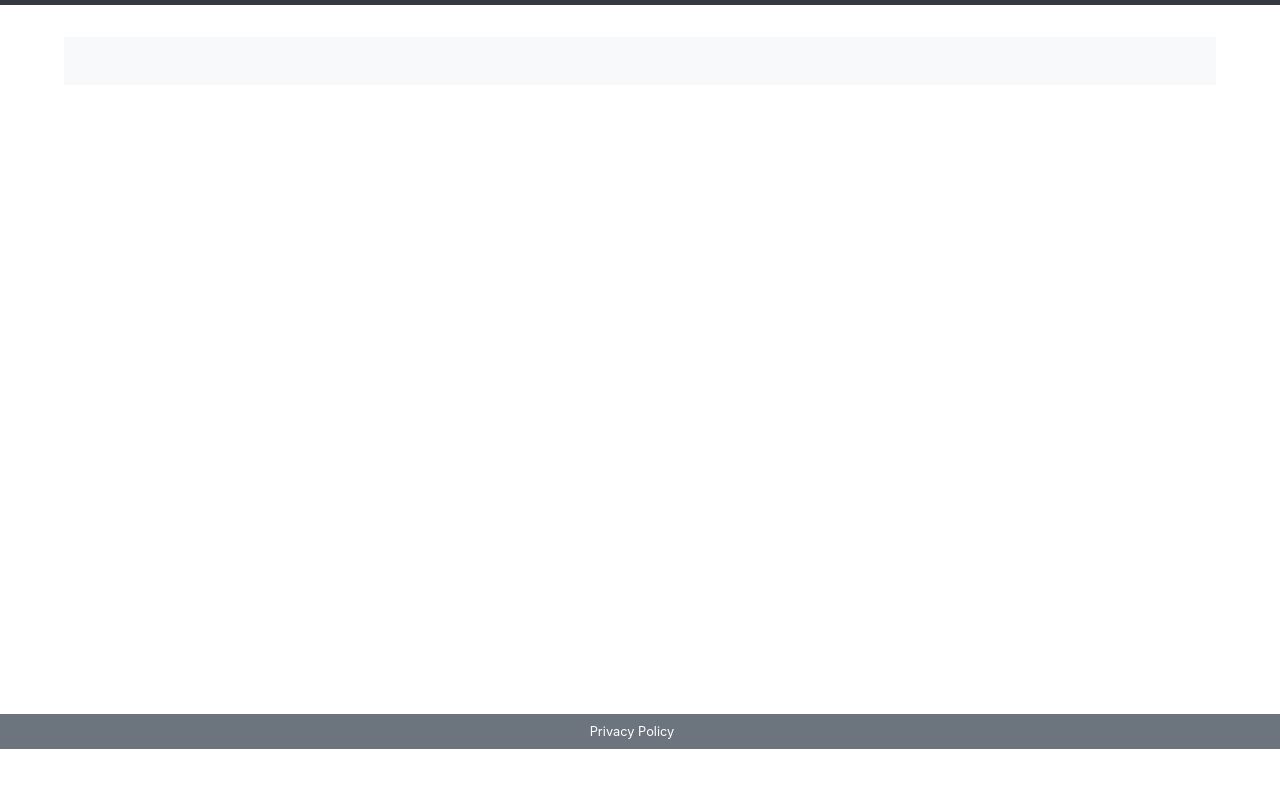
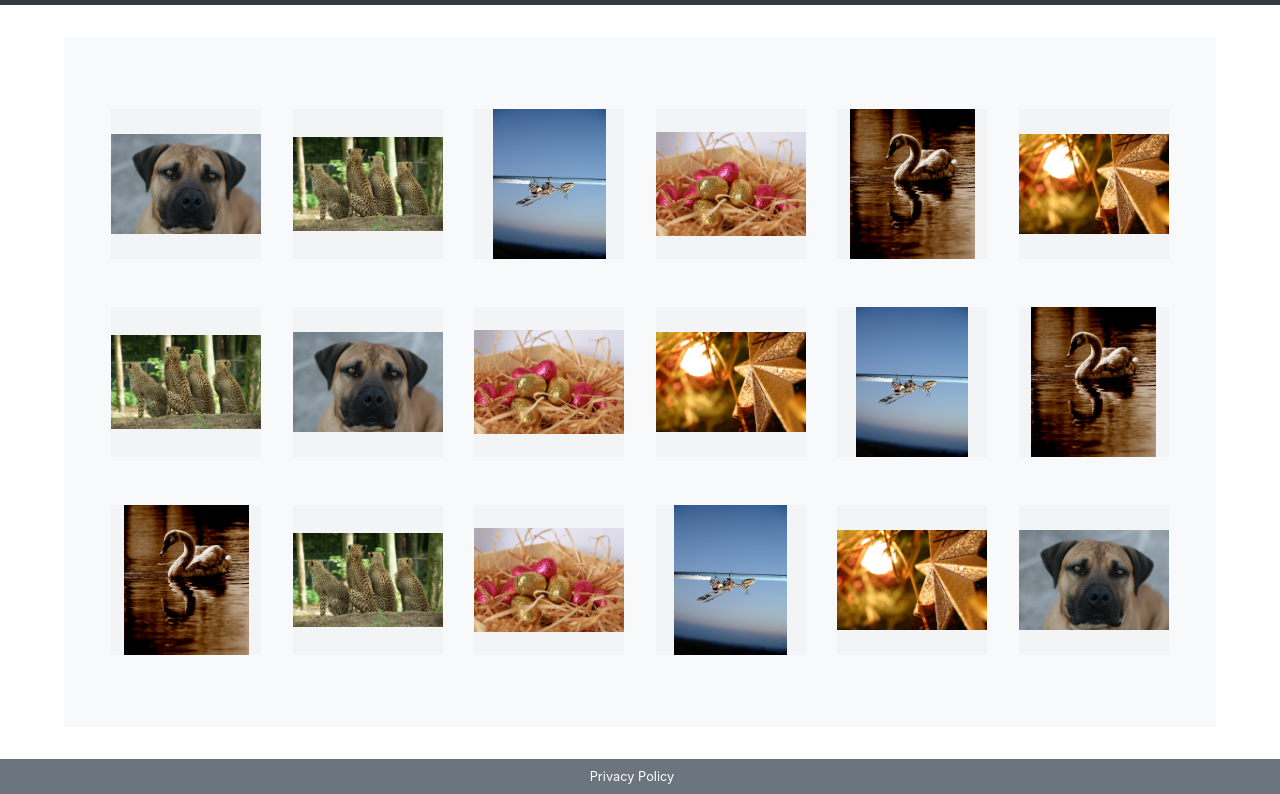
Before and after one commit to claireporter26/Photography-Club-Competitions, a plain HTML site: page competition-christmas.html in a window 1280 px wide. Shown: the part 51-845 px from the top of the page. Before the commit the page ends 800 px from the top, so only its background shows below. Drawn offline with nearby package versions, Linux system fonts and the light colour scheme.

Commit message:
added thumbnail images to example competition page

```diff
--- a/CSS/stylesheet.css
+++ b/CSS/stylesheet.css
@@ -29,6 +29,34 @@ body {
 .competitions {
     display: flex;
     justify-content: space-around;
+
+}
+
+.competition-container {
+    justify-content: space-around;
+}
+
+.competitions_img-row {
+    height: 150px;
+    align-items: center;
+    justify-content: space-evenly;
+}
+
+.competitions_img-bg {
+    max-width: 150px;
+    height: 150px;
+    margin: .5em;
+    background-color: rgba(8, 7, 7, 0.021);
+    display: flex;
+    align-items: center;
+    justify-content: center;
+
+}
+
+.competition_img {
+    max-height: 150px;
+    max-width: 150px;
+
 }
 
 footer {
--- a/competition-christmas.html
+++ b/competition-christmas.html
@@ -26,8 +26,74 @@
     </div>
     </nav>
     <div class="main-container-lg bg-light p-4">
-        <div class="container-fluid">
+        <div class="container-fluid competition-container">
+           <div class="row competitions_img-row my-5">
+                <div class="col-2 competitions_img-bg p-0 my-0">
+                    <img class="competition_img" src="./Images/animals-1278x852.jpg" alt="Dog">
+                </div>
+                <div class="col-2 competitions_img-bg p-0 my-0">
+                    <img class="competition_img" src="./Images/cheetas-1391472-1280x800.jpg" alt="Cheetas">
+                </div>
+                <div class="col-2 competitions_img-bg p-0 my-0">
+                    <img class="competition_img" src="./Images/insect-1279x1705.jpg" alt="Insect">
+                </div>
+                <div class="col-2 competitions_img-bg p-0 my-0">
+                    <img class="competition_img" src="./Images/easter-1279x879.jpg" alt="Easter Eggs">
+                </div>
+                <div class="col-2 competitions_img-bg p-0 my-0">
+                    <img class="competition_img" src="./Images/swan-1279x1534.jpg" alt="Swan">
+                </div>
+                <div class="col-2 competitions_img-bg p-0 my-0">
+                    <img class="competition_img" src="./Images/christmas-1279x852.jpg" alt="Christmas Star">
+                </div>
 
+           </div>
+           <div class="row competitions_img-row my-5">
+            <div class="col-2 competitions_img-bg p-0 my-0">
+                <img class="competition_img" src="./Images/cheetas-1391472-1280x800.jpg" alt="Cheetas">
+            </div>
+                <div class="col-2 competitions_img-bg p-0 my-0">
+                    <img class="competition_img" src="./Images/animals-1278x852.jpg" alt="Dog">
+                </div>
+                <div class="col-2 competitions_img-bg p-0 my-0">
+                    <img class="competition_img" src="./Images/easter-1279x879.jpg" alt="Easter Eggs">
+                </div>
+                <div class="col-2 competitions_img-bg p-0 my-0">
+                    <img class="competition_img" src="./Images/christmas-1279x852.jpg" alt="Christmas Star">
+                </div>
+                <div class="col-2 competitions_img-bg p-0 my-0">
+                    <img class="competition_img" src="./Images/insect-1279x1705.jpg" alt="Insect">
+                </div>
+
+                <div class="col-2 competitions_img-bg p-0 my-0">
+                    <img class="competition_img" src="./Images/swan-1279x1534.jpg" alt="Swan">
+                </div>
+
+
+            </div>
+            <div class="row competitions_img-row my-5">
+                <div class="col-2 competitions_img-bg p-0 my-0">
+                    <img class="competition_img" src="./Images/swan-1279x1534.jpg" alt="Swan">
+                </div>
+                <div class="col-2 competitions_img-bg p-0 my-0">
+                    <img class="competition_img" src="./Images/cheetas-1391472-1280x800.jpg" alt="Cheetas">
+                </div>
+                <div class="col-2 competitions_img-bg p-0 my-0">
+                    <img class="competition_img" src="./Images/easter-1279x879.jpg" alt="Easter Eggs">
+                </div>
+                <div class="col-2 competitions_img-bg p-0 my-0">
+                    <img class="competition_img" src="./Images/insect-1279x1705.jpg" alt="Insect">
+                </div>
+
+
+                <div class="col-2 competitions_img-bg p-0 my-0">
+                    <img class="competition_img" src="./Images/christmas-1279x852.jpg" alt="Christmas Star">
+                </div>
+                <div class="col-2 competitions_img-bg p-0 my-0">
+                    <img class="competition_img" src="./Images/animals-1278x852.jpg" alt="Dog">
+                </div>
+
+            </div>
         </div>
     </div>
     <footer class="container-fluid navbar navbar-nav bg-secondary text-white footer-homepage" role="navigation">
```
Also changed, not shown: competition-overview.html (+1 -1 lines), Images/cheetas-1391472-1280x800.jpg (added), Images/insect-1279x1705.jpg (added), Images/swan-1279x1534.jpg (added).
